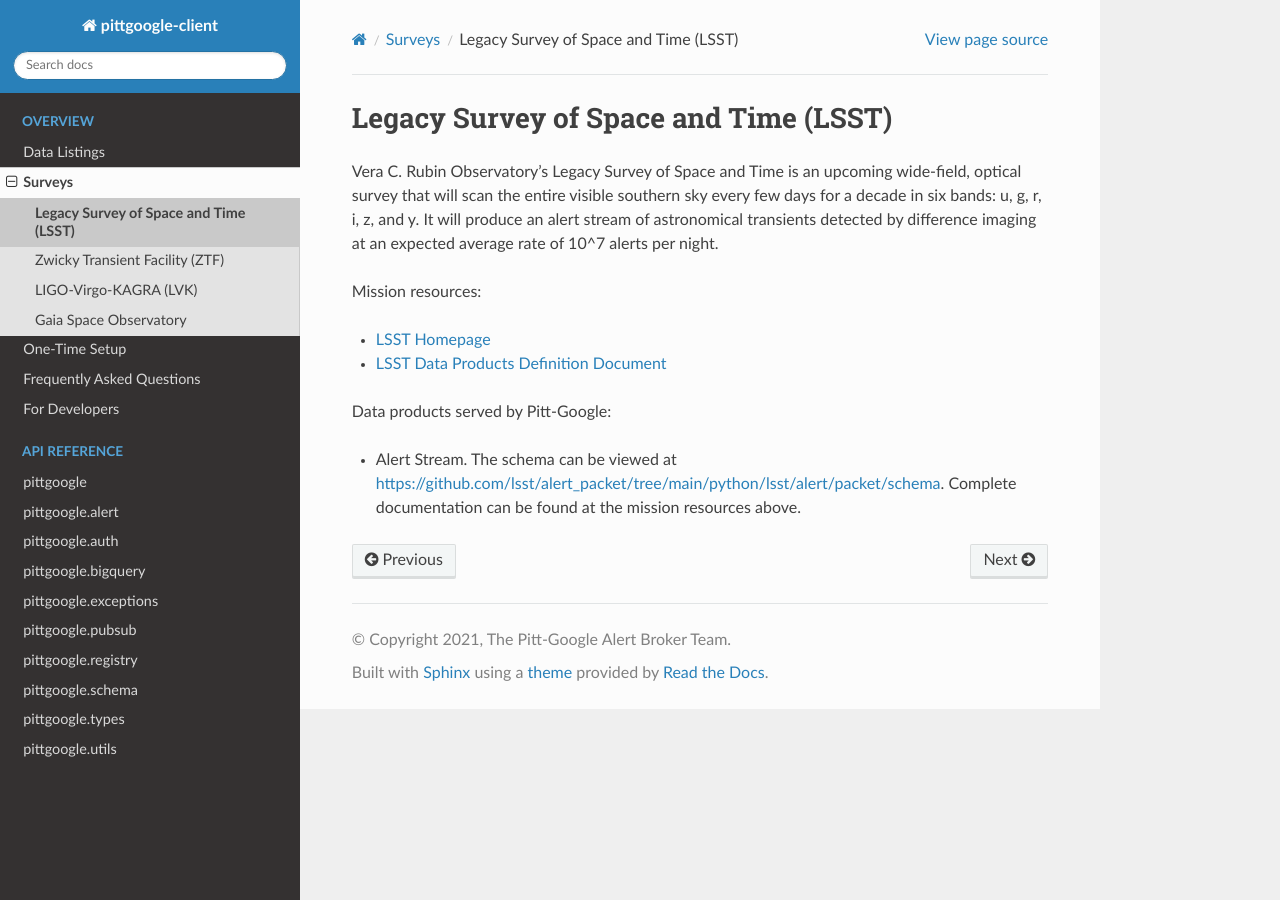
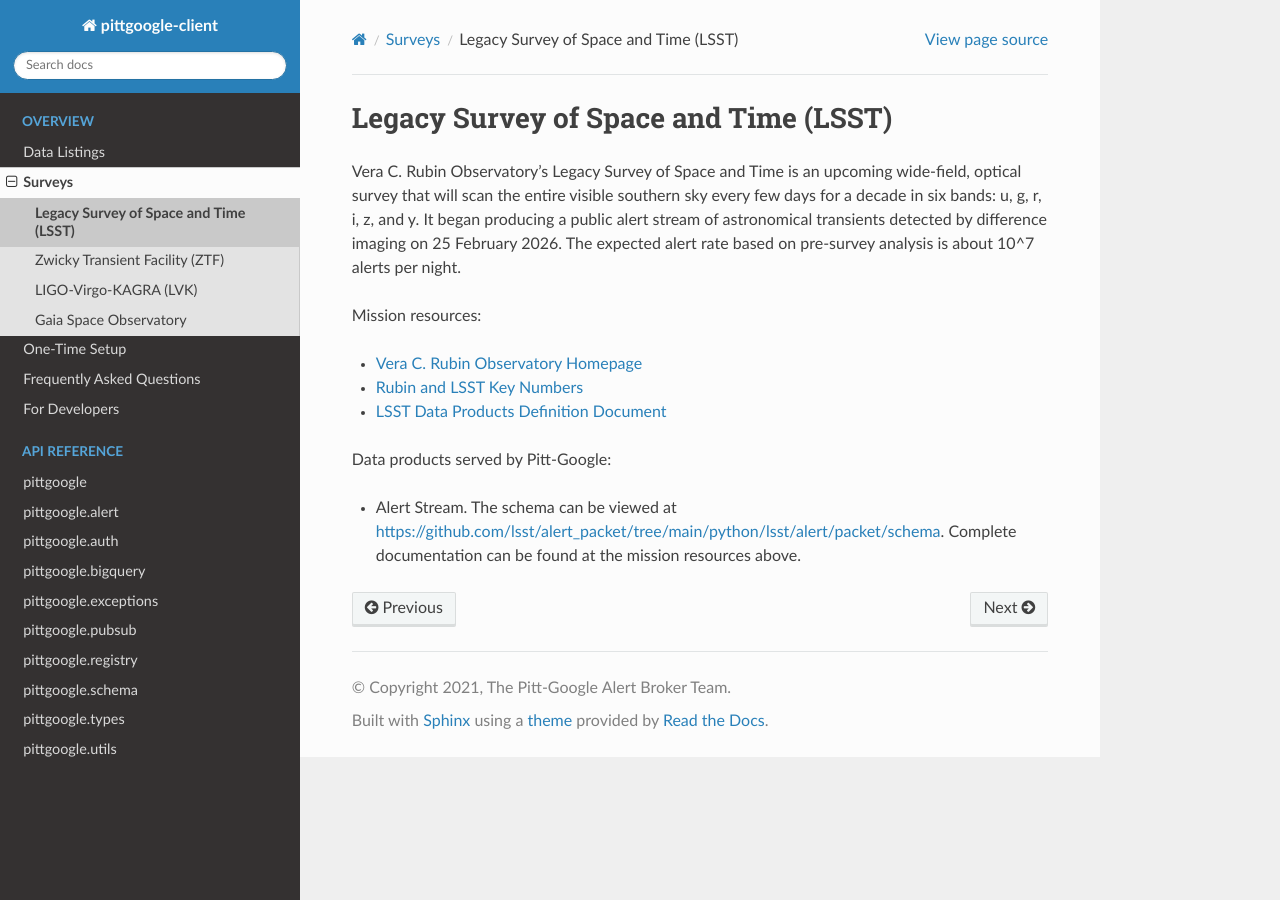
Before and after one commit to mwvgroup/pittgoogle-client, a Sphinx documentation site: the page built from docs/source/surveys/lsst.rst, in a window 1280 px wide. Built offline with Sphinx 7.4.7 and the Read the Docs theme 3.1.0, drawn with Linux system fonts in a browser that asks for light colours.

Commit message:
update text and links to mission resources

```diff
--- a/docs/source/surveys/lsst.rst
+++ b/docs/source/surveys/lsst.rst
@@ -4,12 +4,13 @@ Legacy Survey of Space and Time (LSST)
 ======================================
 
 Vera C. Rubin Observatory's Legacy Survey of Space and Time is an upcoming wide-field, optical survey that will scan the entire visible southern sky every few days for a decade in six bands: u, g, r, i, z, and y.
-It will produce an alert stream of astronomical transients detected by difference imaging at an expected average rate of 10^7 alerts per night.
+It began producing a public alert stream of astronomical transients detected by difference imaging on 25 February 2026. The expected alert rate based on pre-survey analysis is about 10^7 alerts per night.
 
 Mission resources:
 
-- `LSST Homepage <https://rubinobservatory.org>`__
-- `LSST Data Products Definition Document <https://lse-163.lsst.io/v/v3.9/index.html>`__
+- `Vera C. Rubin Observatory Homepage <https://rubinobservatory.org>`__
+- `Rubin and LSST Key Numbers <https://rubinobservatory.org/for-scientists/rubin-101/key-numbers>`__
+- `LSST Data Products Definition Document <https://lse-163.lsst.io/>`__
 
 Data products served by Pitt-Google:
 
```
